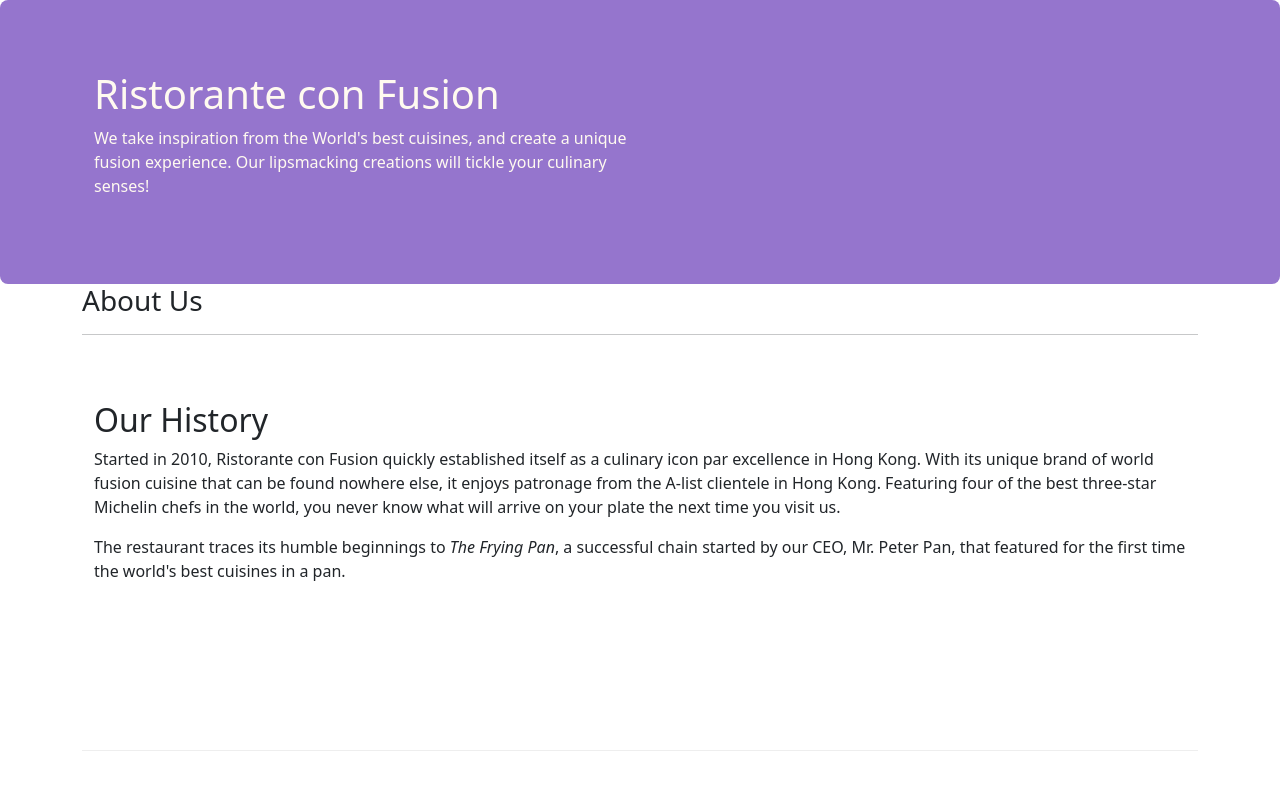
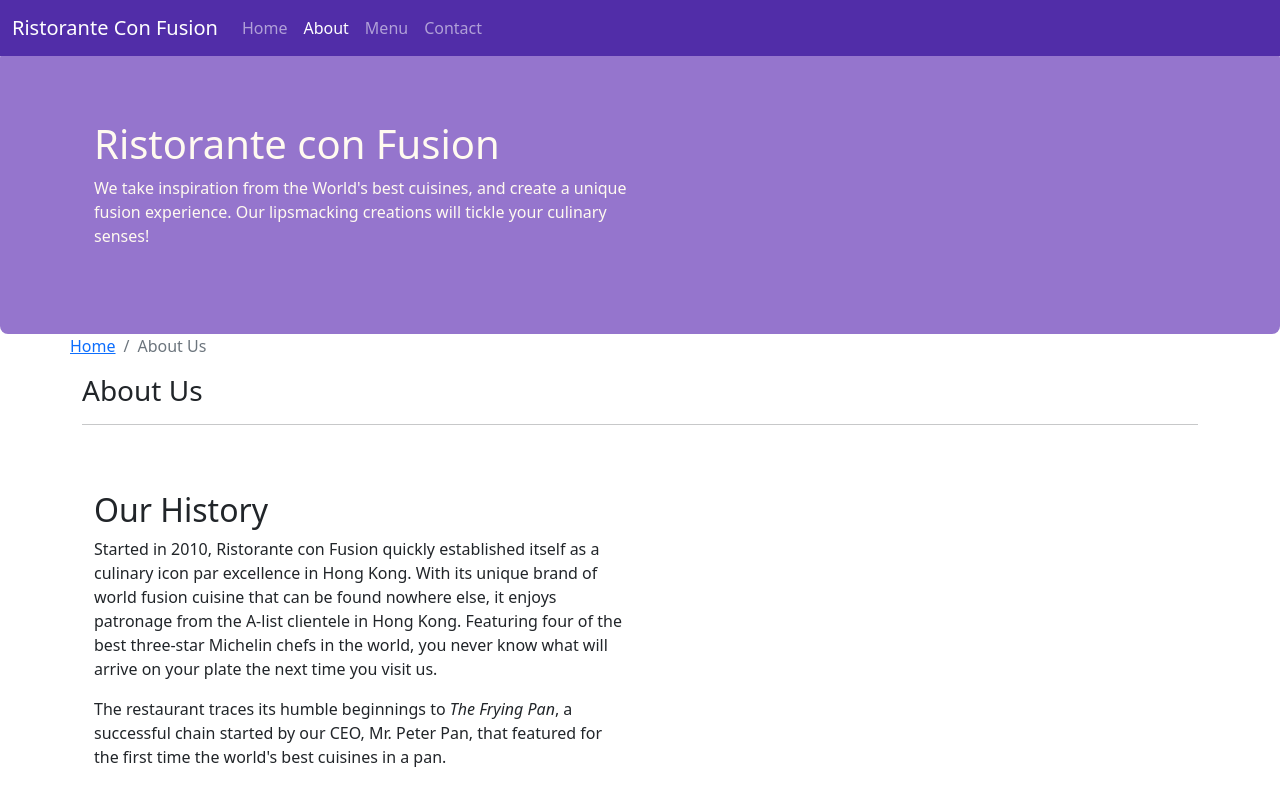
Before and after one commit to Ay7ot/bootstrap, a website: page aboutus.html in a window 1280 px wide. Shown: the top 798 px of the page. Drawn offline with nearby package versions, Linux system fonts and the light colour scheme.

Commit message:
Navbar and BreadCrumbs

```diff
--- a/aboutus.html
+++ b/aboutus.html
@@ -11,7 +11,30 @@
 </head>
 
 <body>
-
+    <nav class="navbar navbar-expand-lg navbar-dark fixed-top">
+        <div class="container-fluid">
+            <a href="index.html" class="navbar-brand">Ristorante Con Fusion</a>
+            <button class="navbar-toggler" type="button" data-bs-toggle="collapse" data-bs-target="#mainMenuBar" aria-controls="mainMenuBar" aria-label="Toggle navigation" aria-expanded="false">
+                <span class="navbar-toggler-icon"></span>
+            </button>
+            <div class="collapse navbar-collapse" id="mainMenuBar">
+                <ul class="navbar-nav">
+                    <li class="nav-item">
+                        <a href="index.html" class="nav-link">Home</a>
+                    </li>
+                    <li class="nav-item">
+                        <a href="#" class="nav-link active">About</a>
+                    </li>
+                    <li class="nav-item">
+                        <a href="#" class="nav-link">Menu</a>
+                    </li>
+                    <li class="nav-item">
+                        <a href="#" class="nav-link">Contact</a>
+                    </li>
+                </ul>
+            </div>
+        </div>
+       </nav>
     <header class="bg-light">
         <div class="container">
             <div class="row row-header">
@@ -27,6 +50,12 @@
 
     <div class="container">
         <div class="row">
+            <ol class="col-12 breadcrumb">
+                <li class="breadcrumb-item">
+                    <a href="index.html">Home</a>
+                </li>
+                <li class="breadcrumb-item active">About Us</li>
+            </ol>
             <div>
                <h3>About Us</h3>
                <hr>
@@ -34,7 +63,7 @@
         </div>
 
         <div class="row row-content">
-            <div>
+            <div class="col-sm-6">
                 <h2>Our History</h2>
                 <p>Started in 2010, Ristorante con Fusion quickly established itself as a culinary icon par excellence in Hong Kong. With its unique brand of world fusion cuisine that can be found nowhere else, it enjoys patronage from the A-list clientele in Hong Kong.  Featuring four of the best three-star Michelin chefs in the world, you never know what will arrive on your plate the next time you visit us.</p>
                 <p>The restaurant traces its humble beginnings to <em>The Frying Pan</em>, a successful chain started by our CEO, Mr. Peter Pan, that featured for the first time the world's best cuisines in a pan.</p>
@@ -66,7 +95,7 @@
                 <div class="col-4 offset-1 col-sm-2">
                     <h5>Links</h5>
                     <ul class="list-unstyled">
-                        <li><a href="#">Home</a></li>
+                        <li><a href="index.html">Home</a></li>
                         <li><a href="#">About</a></li>
                         <li><a href="#">Menu</a></li>
                         <li><a href="#">Contact</a></li>
--- a/css/styles.css
+++ b/css/styles.css
@@ -33,3 +33,12 @@ address{
     margin: 0px;
     color: #0f0f0f;
 }
+
+body{
+    padding: 50px 0px 0px 0px;
+    z-index: 0;
+}
+
+.navbar-dark{
+    background: #512da8;
+}
```
Also changed, not shown: index.html (+27 -2 lines).
